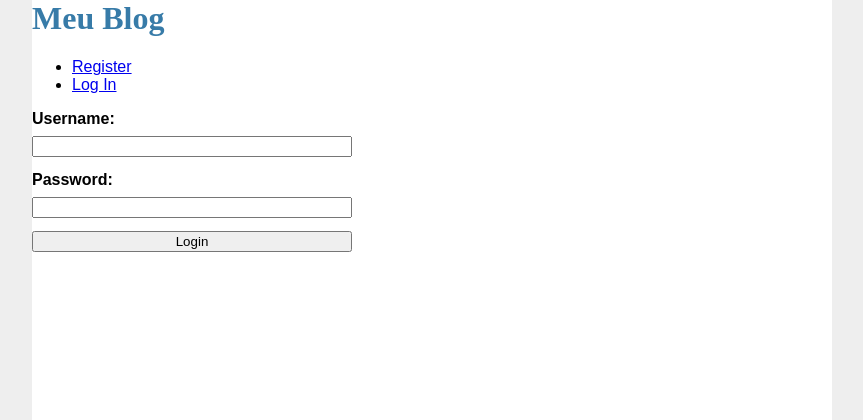
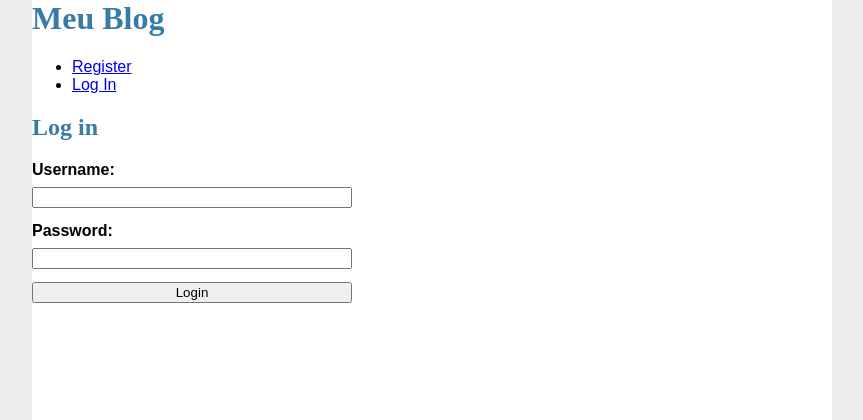
Before and after one commit to ricmangabr/blog_ocean, a Flask app: page /login in a window 1280 px wide. Shown: the top 420 px of the page, without its empty margins (208-1071 px from the left). Run offline with Flask 2, Linux system fonts and the light colour scheme.

Commit message:
quem sabe agora vai...

```diff
--- a/app.py
+++ b/app.py
@@ -7,7 +7,7 @@ from sqlalchemy.exc import IntegrityError
 import os
 
 app = Flask("hello")
-db_url = os.environ.get('DATABASE_URL') or 'sqlite:///app.db'
+db_url = os.environ.get('DATABASE_URL') or "sqlite:///app.db"
 app.config["SQLALCHEMY_DATABASE_URI"] =  db_url.replace('postgres', 'postgresql')  # é um link para compatibilizar o banco local com o heroku
 app.config["SQLALCHEMY_TRACK_MODIFICATIONS"] = False   # melhora a performance das consultas ao banco de dados
 app.config["SECRET_KEY"] = "pudim"
@@ -82,8 +82,6 @@ def login():
             return redirect(url_for('login'))
         login_user(user)
         return redirect(url_for('index'))
-
-
     return render_template("login.html")
 
 @app.route('/logout')
@@ -104,5 +102,4 @@ def create():
             return redirect(url_for('index'))
         except IntegrityError:
             flash("Error on creating Post; try again later")
-
     return render_template('create.html')
--- a/templates/index.html
+++ b/templates/index.html
@@ -6,6 +6,7 @@
     <a class="action" href="{{ url_for('create') }}">New Post</a>
     {% endif %}
 {% endblock %}
+
 {% block content %}
 {% for post in posts %}
     <article class="post">
@@ -23,6 +24,6 @@
                 <hr>
         {% endif %}
 {% else %}
-    <p class = "no-posts">Ops...nenhum post no momento!</p>
+    <p class = "no-posts">Ops...There are no posts to display!</p>
 {% endfor %}
 {% endblock %}
--- a/templates/login.html
+++ b/templates/login.html
@@ -1,4 +1,11 @@
 {% extends "base.html" %}
+
+{% block title %} Login {% endblock %}
+
+{% block header %}
+<h1>Log in</h1>
+{% endblock %}
+
 {% block content %}
 <form method="POST">
     <label for="username">Username: </label>
--- a/templates/register.html
+++ b/templates/register.html
@@ -1,6 +1,10 @@
 {% extends "base.html" %}
 
 {% block title %} Register {% endblock %}
+
+{% block header %}
+<h1>Log in</h1>
+{% endblock %}
 
 {% block content %}
     <form method="POST">
```
